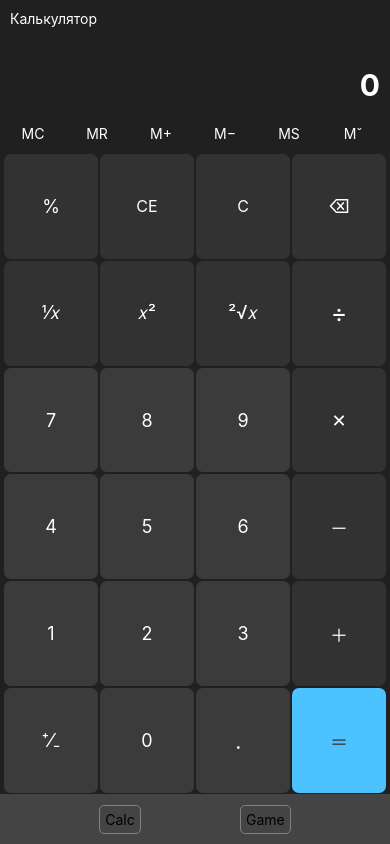
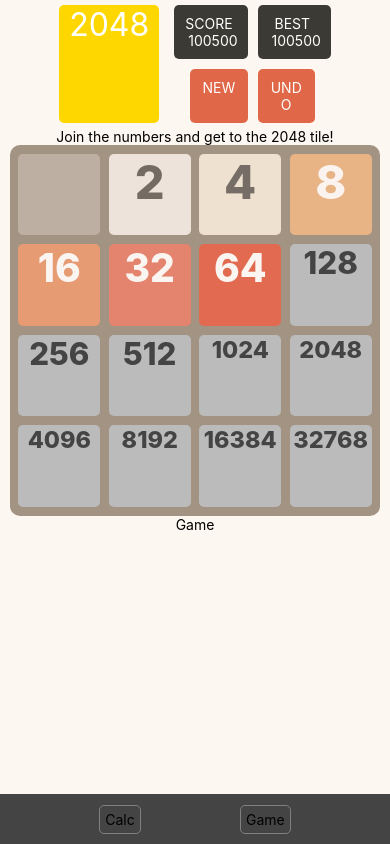
Before and after one commit to GarbageCollectorHub/ReactNativeFP, a React Native app: screen / in a window 390 px wide. Built offline with nearby package versions, Linux system fonts and the light colour scheme.

Commit message:
Gmae: ui, tiles render

```diff
--- a/src/app/App.tsx
+++ b/src/app/App.tsx
@@ -21,7 +21,7 @@ function App() {
   /* Навигация у мобильных приложениях
   идея - ведение собственной истории перехода между "страничками"
   */
-  const [page, setPage] = useState("calc");
+  const [page, setPage] = useState("game");
   const [history, setHistory] = useState([] as Array<string>);
 
   const navigate = (href:string) => {   // додавання до исторii поточноiноi сторiнки
--- a/src/pages/game/Game.tsx
+++ b/src/pages/game/Game.tsx
@@ -1,5 +1,5 @@
 import { useContext, useState } from "react";
-import { Pressable, StyleSheet, Text, Touchable, TouchableWithoutFeedback, View } from "react-native";
+import { Pressable, StyleSheet, Text, Touchable, TouchableWithoutFeedback, useWindowDimensions, View } from "react-native";
 import { AppContext } from "../../shared/context/AppContext";
 
 
@@ -12,8 +12,59 @@ type EventData = {
 const distanceTreshold = 50;  // Порог срабатывания свайпу  (мин. растояние проведения)
 const timeTreshhold = 500;    // Порог срабатывания свайпе (макс. время проведения)
 
+function tileBackground(tileValue: number) {
+    return tileValue === 0 ? "#BDAFA2"
+    : tileValue === 2      ? "#EEE3DB"
+    : tileValue === 4      ? "#EEE1D0"
+    : tileValue === 8      ? "#E8B486"
+    : tileValue === 16     ? "#E79B73"
+    : tileValue === 32     ? "#E4846E"
+    : tileValue === 64     ? "#E26A51"
+    : tileValue === 128    ? "#bbb"
+    : tileValue === 256    ? "#bbb"
+    : tileValue === 512    ? "#bbb"
+    : tileValue === 1024   ? "#bbb"
+    : tileValue === 2048   ? "#bbb"
+    : tileValue === 4096   ? "#bbb"
+                           : "#bbb";
+}
+
+function tileForeground(tileValue: number) {
+    return tileValue === 0 ? "#BDAFA2"
+    : tileValue === 2      ? "#746C63"
+    : tileValue === 4      ? "#766E66"
+    : tileValue === 8      ? "#FAF3EF"
+    : tileValue === 16     ? "#FBF5F2"
+    : tileValue === 32     ? "#FBF5F2"
+    : tileValue === 64     ? "#FBF5F2"
+    : tileValue === 128    ? "#444"
+    : tileValue === 256    ? "#444"
+    : tileValue === 512    ? "#444"
+    : tileValue === 1024   ? "#444"
+    : tileValue === 2048   ? "#444"
+    : tileValue === 4096   ? "#444"
+                           : "#444";
+}
+
+
 export default function Game() {
     const {navigate} = useContext(AppContext);
+    const {width} = useWindowDimensions();
+    const [tiles, setTiles] = useState([
+        0,    2,    4,     8,
+        16,   32,   64,    128,
+        256,  512,  1024,  2048,
+        4096, 8192, 16384, 32768
+    ]);
+
+    const tileFontSize = (tileValue: number) => {
+        return tileValue < 10 ? width * 0.12
+        : tileValue < 100     ? width * 0.1
+        : tileValue < 1000    ? width * 0.08
+        : tileValue < 1000    ? width * 0.07
+                              : width * 0.06
+;    }
+
     // swipes - жести провведення з обмеженням минимальних вiдстаней та швидкостей
     const [text, setText] = useState("Game");
     let startData: EventData|null = null;
@@ -36,7 +87,7 @@ export default function Game() {
             }
             else {      // vertical
                 if(Math.abs(dy) > distanceTreshold) {
-                    if(dx > 0) {
+                    if(dy > 0) {
                         setText("Down");
                     }
                     else {
@@ -47,7 +98,57 @@ export default function Game() {
         }
     };
 
+    const spawnTile = () => {
+        let freeTiles = [];
+        for(let i = 0; i < tiles.length; i+=1) {
+            if(tiles[i] === 0) {
+                freeTiles.push(i);
+            }
+        }
+        const randomIndex = freeTiles[Math.floor(Math.random() * freeTiles.length)];
+        tiles[randomIndex] = Math.random() < 0.9 ? 2 : 4;
+        setTiles(tiles);
+    };
+
+    const newGame =  () => {
+        for(let i = 0; i < tiles.length; i+=1) {
+            tiles[i] = 0;
+        }
+        spawnTile();
+        spawnTile();
+        setTiles([...tiles]);
+    };
+
     return (
+    <View style={styles.container}>
+        <View style={[styles.topBlock, {marginHorizontal: width * 0.025}]}>
+            <Text style={styles.topBlockText}>
+                2048
+            </Text>
+            <View style={styles.topBlockSub}>
+                <View style={styles.topBlockScores}>
+                    <View style={styles.topBlockScore}>
+                        <Text style={styles.topBlockScoreText} >SCORE </Text>
+                        <Text style={styles.topBlockScoreText}> 100500</Text>
+                    </View>
+
+                    <View style={styles.topBlockScore}>
+                        <Text style={styles.topBlockScoreText}>BEST </Text>
+                        <Text style={styles.topBlockScoreText}> 100500</Text>
+                    </View>
+                </View>
+
+                <View style={styles.topBlockButtons}>
+                    <Pressable style={styles.topBlockButton} onPress={newGame}><Text style={styles.topBlockButtonText}>NEW</Text></Pressable>
+                    <Pressable style={styles.topBlockButton}><Text style={styles.topBlockButtonText}>UNDO</Text></Pressable>
+
+                </View>
+            </View>
+        </View>
+
+        <Text>
+            Join the numbers and get to the 2048 tile!
+        </Text>
         <TouchableWithoutFeedback
             onPressIn={e => {startData = {
                 x: e.nativeEvent.pageX,
@@ -59,21 +160,102 @@ export default function Game() {
                 t: e.nativeEvent.timestamp
             })}>
 
-        <View style={styles.container}>
-            <Pressable onPress={() => navigate('calc')}>
+            <View style={[styles.field, {width: width * 0.95, height: width * 0.95}]}>
+                {tiles.map((tile, index )=> <Text key={index}
+                style={[styles.tile, {
+                    backgroundColor: tileBackground(tile),
+                    color: tileForeground(tile),
+                    width: width * 0.21,
+                    height: width * 0.21,
+                    fontSize: tileFontSize(tile),
+                    fontWeight: 800,
+                    marginLeft: width * 0.022,
+                    marginTop: width * 0.022,
+                }]}>{tile}</Text>)}
+            </View>
+        </TouchableWithoutFeedback>
         <Text>{text}</Text>
-            </Pressable>
-        </View>
-    </TouchableWithoutFeedback>);
+    </View>);
 }
 
 
 const styles = StyleSheet.create({
   container: {
+    backgroundColor: "#FCF7F0",
     display: "flex",
     flex: 1,
     flexDirection: "column",
-    justifyContent: "center",
+    justifyContent: "flex-start",
+    alignItems: "center",
+    width: "100%"
+  },
+  topBlock: {
+    display: "flex",
+    flexDirection: "row",
+    justifyContent: "space-between",
+  },
+  topBlockText: {
+    backgroundColor: "gold",
+    borderRadius: 5,
+    color: "white",
+    fontSize: 32,
+    marginVertical: 5,
+    marginRight: 5,
+    paddingHorizontal: 10,
+    verticalAlign: "middle"
+  },
+  topBlockSub: {
+    display: "flex",
+    flex: 1,
+    flexDirection: "column",
+    justifyContent: "space-between",
     alignItems: "center",
   },
+  topBlockScores: {
+    display: "flex",
+    flexDirection: "row",
+    justifyContent: "space-between",
+  },
+  topBlockScore: {
+    backgroundColor: "#3C3A34",
+    borderRadius: 5,
+    flex: 1,
+    marginVertical: 5,
+    marginLeft: 10,
+    padding: 10,
+  },
+  topBlockScoreText: {
+    color: "white",
+    textAlign: "center"
+  },
+  topBlockButtons: {
+    display: "flex",
+    flexDirection: "row",
+    justifyContent: "space-between",
+  },
+  topBlockButton: {
+    backgroundColor: "#E06849",
+    borderRadius: 5,
+    flex: 1,
+    marginVertical: 5,
+    marginLeft: 10,
+    padding: 10,
+  },
+  topBlockButtonText: {
+    color: "white",
+    textAlign: "center"
+  },
+  field: {
+    backgroundColor: "#A29383",
+    borderRadius: 10,
+    display: "flex",
+    flexDirection: "row",
+    flexWrap: "wrap",
+    marginHorizontal: "auto",
+  },
+  tile: {
+    borderRadius: 5,
+    textAlign: "center",
+    verticalAlign: "middle",
+  }
 });
```
Lines whose indentation alone changed are shown as unchanged.
